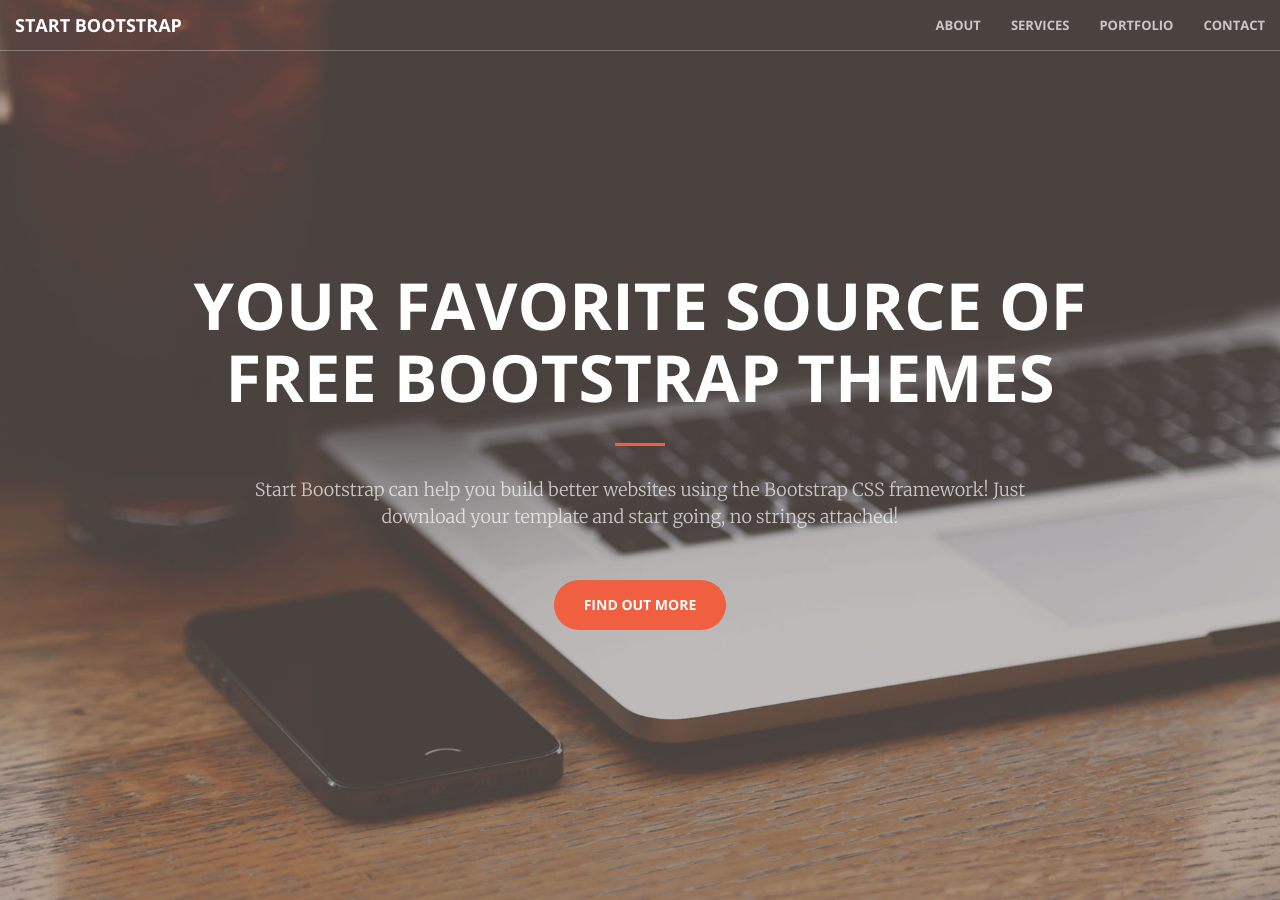
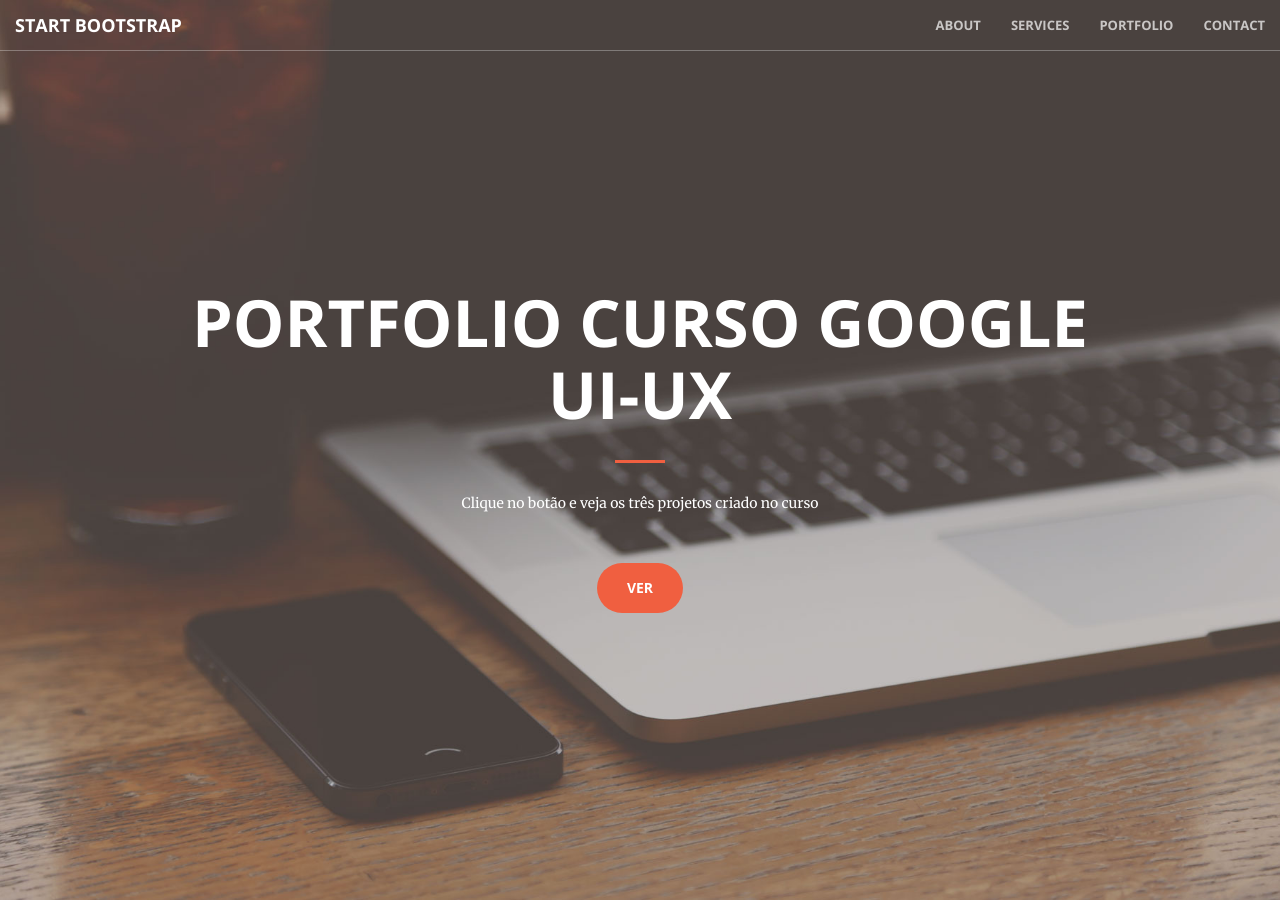
Before and after one commit to tiagocopelli/Coursera-Google-Design-UX, a Jekyll site: the page built from index.html, in a window 1280 px wide and 900 px high. Built offline with Jekyll 4.4.1, drawn with Linux system fonts in a browser that asks for light colours.

Commit message:
Update header.html

```diff
--- a/_includes/header.html
+++ b/_includes/header.html
@@ -1,10 +1,10 @@
 <header>
     <div class="header-content">
         <div class="header-content-inner">
-            <h1>Your Favorite Source of Free Bootstrap Themes</h1>
-            <hr>
-            <p>Start Bootstrap can help you build better websites using the Bootstrap CSS framework! Just download your template and start going, no strings attached!</p>
-            <a href="#about" class="btn btn-primary btn-xl page-scroll">Find Out More</a>
+            <h1>Portfolio Curso Google UI-UX</h1>
+            <hr>Clique no botão e veja os três projetos criado no curso
+            <p></p>
+            <a href="#about" class="btn btn-primary btn-xl page-scroll">Ver</a>
         </div>
     </div>
 </header>
```
